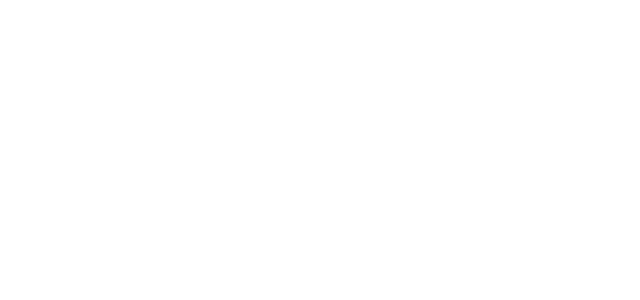
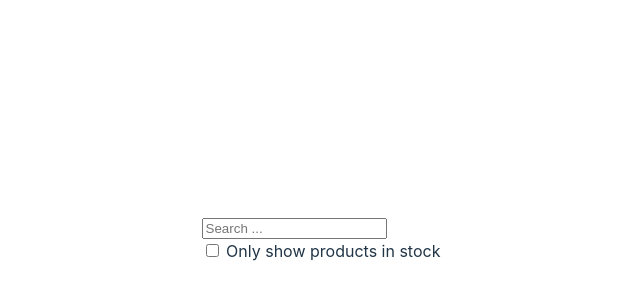
Before and after one commit to mabualheaja/ReactTraining, a React (Vite) app in the folder labo/: page / in a window 1280 px wide. Shown: the part 160-460 px from the top of the page, without its empty margins (319-959 px from the left). Built offline with nearby package versions, Linux system fonts and the light colour scheme.

Commit message:
filterableProductTable with SearchBar

```diff
--- a/labo/src/App.jsx
+++ b/labo/src/App.jsx
@@ -6,18 +6,42 @@
 
 
 const PRODUCTS = [
-  {id:1, title:""},
+  {category:"Fruits", price:"$5", stocked: true, name: "Apple"},
+  {category:"Fruits", price:"$3", stocked: true, name: "Orange"},
+  {category:"Fruits", price:"$8", stocked: false, name: "Abrichot"},
+
+  {category:"Vegetables", price:"$7", stocked: true, name: "Potato"},
+  {category:"Vegetables", price:"$10", stocked: false, name: "Spinach"},
+  {category:"Vegetables", price:"$14", stocked: true, name: "Pumpkin"},
 ];
 
 const FilterableProductTable = () => {
+  return (
+  <div>
+     <SearchBar/>
+  </div>
+  );
+};
 
-}
 const SearchBar = () => {
-
+  return (
+    <form>
+      <input style={{display: "block"}} type="text" placeholder="Search ..."/>
+      <label>
+        <input type="checkbox"/>
+        {''} Only show products in stock
+      </label>
+    </form>
+  );
 }
 
 const ProductTable = () => {
-
+  return (
+    <div>
+      <ProductCategoryRow/>
+      <ProductRow/>
+    </div>
+  )
 }
 
 const ProductCategoryRow = () => {
@@ -30,8 +54,6 @@
 
 function App() {
   const [count, setCount] = useState(0);
-  const [primaryColor, setPrimaryColor] = useState("pink");
-  const [secondaryColor, setSecondaryColor] = useState("brown");
   return (
     <FilterableProductTable/>
   )
```
